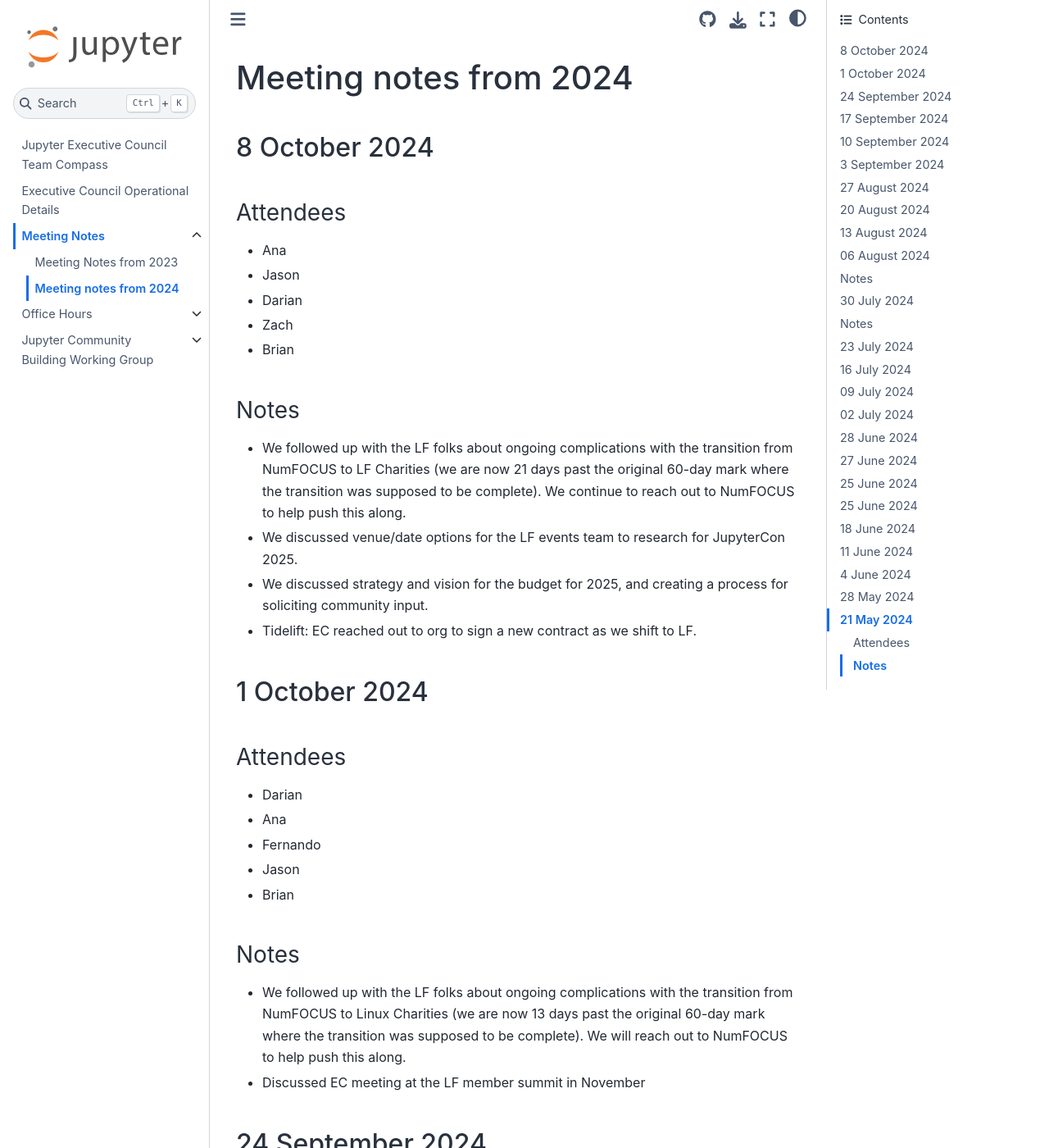
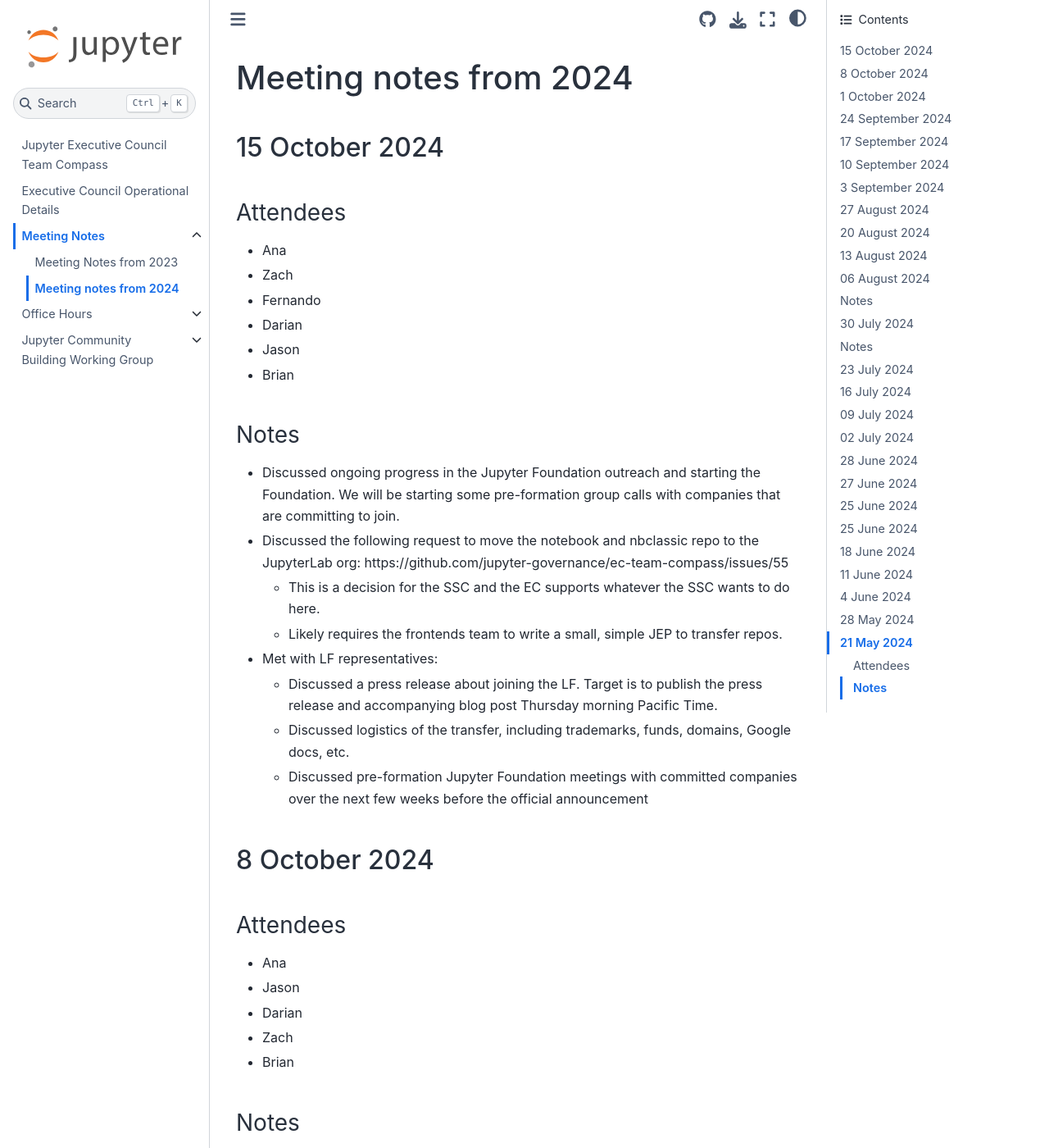
Before and after one commit to jupyter-governance/ec-team-compass, a Sphinx documentation site: the page built from docs/meeting_notes/2024.md, in a window 1280 px wide and 1400 px high. Shown: the whole window at 82% size. Built offline with Sphinx 7.4.7 and the Sphinx Book theme 1.1.4, drawn with Linux system fonts in a browser that asks for light colours.

Commit message:
meeting notes 15 OCT 2024

```diff
--- a/docs/meeting_notes/2024.md
+++ b/docs/meeting_notes/2024.md
@@ -1,4 +1,26 @@
 # Meeting notes from 2024
+
+## 15 October 2024
+
+### Attendees
+- Ana
+- Zach
+- Fernando
+- Darian
+- Jason
+- Brian
+
+### Notes
+
+- Discussed ongoing progress in the Jupyter Foundation outreach and starting the Foundation. We will be starting some pre-formation group calls with companies that are committing to join.
+- Discussed the following request to move the notebook and nbclassic repo to the JupyterLab org: https://github.com/jupyter-governance/ec-team-compass/issues/55
+  - This is a decision for the SSC and the EC supports whatever the SSC wants to do here.
+  - Likely requires the frontends team to write a small, simple JEP to transfer repos.
+- Met with LF representatives:
+  - Discussed a press release about joining the LF. Target is to publish the press release and accompanying blog post Thursday morning Pacific Time.
+  - Discussed logistics of the transfer, including trademarks, funds, domains, Google docs, etc.
+  - Discussed pre-formation Jupyter Foundation meetings with committed companies over the next few weeks before the official announcement
+
 
 ## 8 October 2024
 
```
